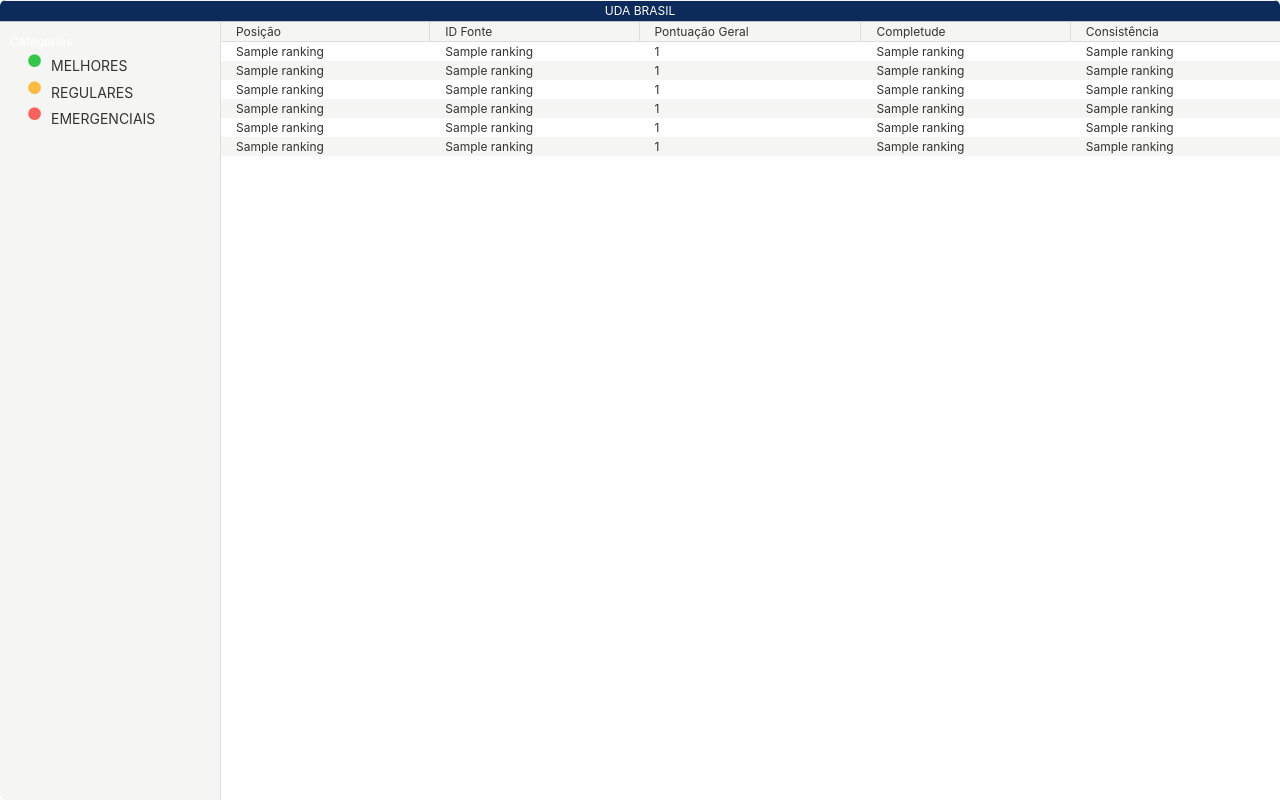
After one commit to hsousadev/SPC-projeto-integrador, a Flask app: template Entrega 5/SPC Produto - Protótipo v1/UDA Brasil/templates/ranking.html in a window 1280 px wide. The commit adds this page. Run offline with Flask 2, Linux system fonts and the light colour scheme; the template is opened without the code that fills it: most values are stand-ins (such as "Sample title", 1, 10 or a date in 2020); parts of the project's set-up code (start-up, migrations or seed data) failed here and were passed over.

Commit message:
Entrega 5

```diff
--- a/Entrega 5/SPC Produto - Protótipo v1/UDA Brasil/Dados/alterados/desktop.ini
+++ /dev/null
@@ -1,4 +0,0 @@
-[ViewState]
-Mode=
-Vid=
-FolderType=Generic
--- a/Entrega 5/SPC Produto - Protótipo v1/UDA Brasil/main.py
+++ b/Entrega 5/SPC Produto - Protótipo v1/UDA Brasil/main.py
@@ -1,6 +1,7 @@
 from flask import Flask, render_template, redirect, url_for
+from controller import get_ranking
 
-app = Flask(__name__, template_folder='templates')
+app = Flask(__name__)
 
 @app.route('/')
 def main():
@@ -16,7 +17,8 @@
 
 @app.route('/rank')
 def rank():
-    return render_template('screen3.html')
+    ranking = get_ranking()
+    return render_template('ranking.html', ranking = ranking)
 
 if __name__ == "__main__":
     app.run(debug=True)
--- a/Entrega 5/SPC Produto - Protótipo v1/UDA Brasil/static/styles/photon.css
+++ b/Entrega 5/SPC Produto - Protótipo v1/UDA Brasil/static/styles/photon.css
@@ -534,7 +534,7 @@
   font-size: 12px;
   font-weight: 400;
   text-align: center;
-  color: #555;
+  color: #ffffff;
   cursor: default;
 }
 
@@ -767,7 +767,7 @@
   padding: 10px 10px 2px;
   font-size: 12px;
   font-weight: 500;
-  color: #666666;
+  color: white;
 }
 
 @font-face {
--- /dev/null
+++ b/Entrega 5/SPC Produto - Protótipo v1/UDA Brasil/templates/ranking.html
@@ -0,0 +1,68 @@
+{% extends 'screen3.html' %}
+
+{% block content %}
+
+        <table class="table-striped">
+            <thead>
+            <tr>
+                <th>Posição</th>
+                <th>ID Fonte</th>
+                <th>Pontuação Geral</th>
+                <th>Completude</th>
+                <th>Consistência</th>
+            </tr>
+            </thead>
+
+            <tbody>
+              <tr>
+                <td>{{ranking[0][-1]}}</td>
+                <td>{{ranking[0][1]}}</td>
+                <td>{{ranking[0][0]}}</td>
+                <td>{{ranking[0][2]}}</td>
+                <td>{{ranking[0][3]}}</td>
+              </tr>
+
+              <tr>
+                <td>{{ranking[1][-1]}}</td>
+                <td>{{ranking[1][1]}}</td>
+                <td>{{ranking[1][0]}}</td>
+                <td>{{ranking[1][2]}}</td>
+                <td>{{ranking[1][3]}}</td>
+              </tr>
+
+              <tr>
+                <td>{{ranking[2][-1]}}</td>
+                <td>{{ranking[2][1]}}</td>
+                <td>{{ranking[2][0]}}</td>
+                <td>{{ranking[2][2]}}</td>
+                <td>{{ranking[2][3]}}</td>
+              </tr>
+
+              <tr>
+                <td>{{ranking[3][-1]}}</td>
+                <td>{{ranking[3][1]}}</td>
+                <td>{{ranking[3][0]}}</td>
+                <td>{{ranking[3][2]}}</td>
+                <td>{{ranking[3][3]}}</td>
+              </tr>
+
+              <tr>
+                <td>{{ranking[4][-1]}}</td>
+                <td>{{ranking[4][1]}}</td>
+                <td>{{ranking[4][0]}}</td>
+                <td>{{ranking[4][2]}}</td>
+                <td>{{ranking[4][3]}}</td>
+              </tr>
+
+              <tr>
+                <td>{{ranking[5][-1]}}</td>
+                <td>{{ranking[5][1]}}</td>
+                <td>{{ranking[5][0]}}</td>
+                <td>{{ranking[5][2]}}</td>
+                <td>{{ranking[5][3]}}</td>
+              </tr>
+
+            </tbody>
+        </table>
+
+{% endblock %}
--- a/Entrega 5/SPC Produto - Protótipo v1/UDA Brasil/templates/screen3.html
+++ b/Entrega 5/SPC Produto - Protótipo v1/UDA Brasil/templates/screen3.html
@@ -19,8 +19,15 @@
 <body>
   <div class="window">
     <header class="toolbar toolbar-header">
+
       <h1 class="title">UDA BRASIL</h1>
+      <style>
+        .title{
+          color: #ffffff;
+        }
+      </style>
 
+      <!--
       <div class="toolbar-actions">
 
         <div class="btn-group">
@@ -50,11 +57,14 @@
           <span class="icon icon-megaphone"></span>
         </button>
       </div>
+      -->
+
     </header>
 
     <div class="window-content">
       <div class="pane-group">
         <div class="pane pane-sm sidebar">
+          <!--
           <nav class="nav-group">
             <h5 class="nav-group-title">Favorites</h5>
             <span class="nav-group-item">
@@ -86,26 +96,28 @@
               Desktop
             </span>
           </nav>
+          -->
 
           <nav class="nav-group">
-            <h5 class="nav-group-title">Tags</h5>
+            <h5 class="nav-group-title">Categorias</h5>
+
+            <span class="nav-group-item" href="#">
+              <span class="icon icon-record" style="color:#34c84a"></span>
+              MELHORES
+            </span>
+
+            <span class="nav-group-item" href="#">
+              <span class="icon icon-record" style="color:#fdbc40"></span>
+              REGULARES
+            </span>
+
             <span class="nav-group-item" href="#">
               <span class="icon icon-record" style="color:#fc605b"></span>
-              Red
+              EMERGENCIAIS
             </span>
-            <span class="nav-group-item" href="#">
-              <span class="icon icon-record" style="color:#fdbc40"></span>
-              Orange
-            </span>
-            <span class="nav-group-item" href="#">
-              <span class="icon icon-record" style="color:#34c84a"></span>
-              Green
-            </span>
-            <span class="nav-group-item" href="#">
-              <span class="icon icon-record" style="color:#57acf5"></span>
-              Blue
-            </span>
+
           </nav>
+          <!--
           <nav class="nav-group">
             <h5 class="nav-group-title">Devices</h5>
             <span class="nav-group-item">
@@ -125,18 +137,32 @@
               Backup disk
             </span>
           </nav>
+          -->
+
         </div>
+
         <div class="pane">
+
+          {% block content %}
+
+          {% endblock %}
+
+          <!--
           <table class="table-striped">
             <thead>
               <tr>
-                <th>Name</th>
-                <th>Kind</th>
-                <th>Date Modified</th>
-                <th>Author</th>
+                <th>Posição</th>
+                <th>ID Fonte</th>
+                <th>Pontuação Geral</th>
+                <th>Completude</th>
+                <th>Consistência</th>
               </tr>
             </thead>
+
+
             <tbody>
+
+
               <tr>
                 <td>bars.scss</td>
                 <td>Document</td>
@@ -245,8 +271,11 @@
                 <td>Oct 13, 2015</td>
                 <td>connors</td>
               </tr>
+
+
             </tbody>
           </table>
+          -->
         </div>
       </div>
     </div>
```
Also changed, not shown: Entrega 5/SPC Produto - Protótipo v1/UDA Brasil/completude.py (+3 -4 lines), Entrega 5/SPC Produto - Protótipo v1/UDA Brasil/consistencia.py (+3 -5 lines), Entrega 5/SPC Produto - Protótipo v1/UDA Brasil/controller.py (added, +18 -0 lines), Entrega 5/SPC Produto - Protótipo v1/UDA Brasil/static/styles/photon.min.css.
